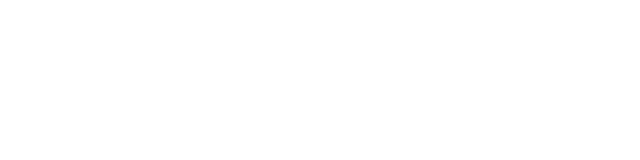
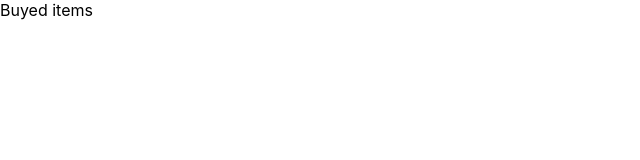
Before and after one commit to mariyappanb-msil/react-stack-training-task2, a React (Create React App) app: page /buy in a window 1280 px wide. Before the commit this address had no page. Shown: the top 160 px of the page, without its empty margins (0-640 px from the left). Built offline with nearby package versions, Linux system fonts and the light colour scheme.

Commit message:
messsage

```diff
--- a/src/App.js
+++ b/src/App.js
@@ -4,6 +4,7 @@
 import Login from './pages/Auth/Login.jsx'
 import Registration from './pages/Auth/Registration.jsx'
 import Orders from "./pages/Orders/Orders";
+import Buy from "./common/Buy";
 
 function App() {
   return (
@@ -13,6 +14,7 @@
       <Route path="/regestration" element={<Registration />} />
         <Route path="/watchlist" element={<Watchlist />} />
         <Route path="/orders" element={<Orders />} />
+        <Route path="/buy" element={<Buy/>}></Route>
 
       </Routes>
     </Router>
--- /dev/null
+++ b/src/common/Buy.jsx
@@ -0,0 +1,9 @@
+import React from 'react'
+
+const Buy = () => {
+  return (
+    <div>Buyed items</div>
+  )
+}
+
+export default Buy
--- a/src/components/Header/Header.jsx
+++ b/src/components/Header/Header.jsx
@@ -7,7 +7,7 @@
   const navigate = useNavigate();
 
   const handleLogout = () =>{
-    alert("Are u sure to Logout");
+    alert("Do you want to Logout");
     navigate('/')
   }
     return(
--- a/src/pages/Orders/Orders.jsx
+++ b/src/pages/Orders/Orders.jsx
@@ -38,7 +38,7 @@
         </div>
         ))}
       </div>
-      <div className="total-amount">Total Amount: {totalAmount}</div>
+      <div className="total-amount">Total Amount Spent: {totalAmount}</div>
     </div>
   );
 };
--- a/src/pages/Watchlist/Watchlist.jsx
+++ b/src/pages/Watchlist/Watchlist.jsx
@@ -18,7 +18,6 @@
     console.log(updatedStocks);
     updatedStocks[stockIndex].quantity -= 1;
     setStocks(updatedStocks);
-    navigate("/orders");
   };
 
   const checkStock = (stockIndex) => {
@@ -38,6 +37,7 @@
     e.preventDefault();
     updateStockQuantity(index);
     dispatch(addItem(stocks[index]));
+    navigate('/buy');
   };
   const handleSell = (e, index) => {
     e.preventDefault();
```
